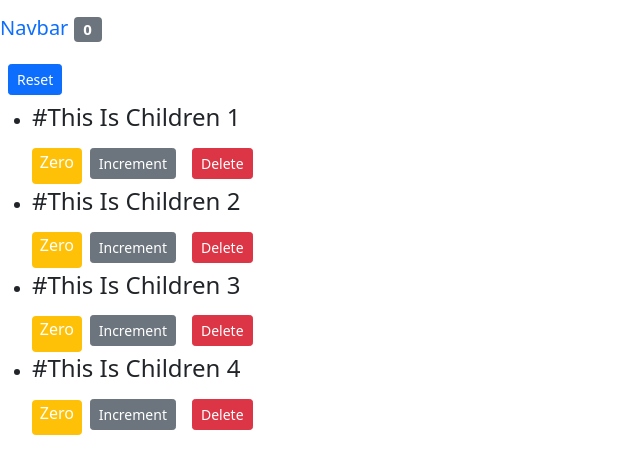
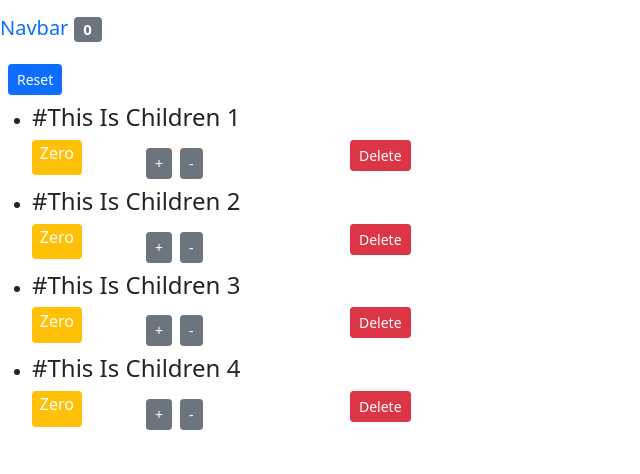
Before and after one commit to GenuisChip/react-app-tutorial, a React (Create React App) app: page / in a window 1280 px wide. Shown: the top 474 px of the page, without its empty margins (0-640 px from the left). Built offline with nearby package versions, Linux system fonts and the light colour scheme.

Commit message:
Create Decrement Button

```diff
--- a/src/App.js
+++ b/src/App.js
@@ -30,6 +30,17 @@ class App extends Component {
     });
   };
 
+  handleDecrement = (counter) => {
+    if (counter.value <= 0) return;
+    counter.value--;
+    const indexOfCounter = this.state.counters.indexOf(counter);
+    const counters = [...this.state.counters];
+    counters[indexOfCounter] = counter;
+    this.setState({
+      counters,
+    });
+  };
+
   handleReset = () => {
     const counters = this.state.counters.map((counter) => {
       counter.value = 0;
@@ -49,6 +60,7 @@ class App extends Component {
             handleReset={this.handleReset}
             handleDelete={this.handleDelete}
             handleIncrement={this.handleIncrement}
+            handleDecrement={this.handleDecrement}
           />
         </main>
       </React.Fragment>
--- a/src/components/counter.jsx
+++ b/src/components/counter.jsx
@@ -4,19 +4,34 @@ class Counter extends Component {
     return (
       <React.Fragment>
         <h4>{this.props.children}</h4>
+        <div className="row">
+          <div className="col-1">
             <span className={this.getClassName()}>{this.formatCount()}</span>
+          </div>
+          <div className="col-2">
             <button
               onClick={() => this.props.onIncrement(this.props.counter)}
-          className="btn btn-secondary btn-sm m-2"
+              className="btn btn-secondary btn-sm m-2 "
             >
-          Increment
+              +
             </button>
             <button
-          className="btn btn-danger btn-sm m-2"
+              onClick={() => this.props.onDecrement(this.props.counter)}
+              className="btn btn-secondary btn-sm"
+            >
+              -
+            </button>
+          </div>
+
+          <div className="col-1">
+            <button
+              className="btn btn-danger btn-sm"
               onClick={() => this.props.onDelete(this.props.counter.id)}
             >
               Delete
             </button>
+          </div>
+        </div>
       </React.Fragment>
     );
   }
--- a/src/components/counters.jsx
+++ b/src/components/counters.jsx
@@ -17,6 +17,7 @@ class Counters extends React.Component {
               <Counter
                 onDelete={(id) => this.props.handleDelete(id)}
                 onIncrement={(counter) => this.props.handleIncrement(counter)}
+                onDecrement={(counter) => this.props.handleDecrement(counter)}
                 counter={counter}
               >
                 #This Is Children {counter.id}
```
Lines whose indentation alone changed are shown as unchanged.
